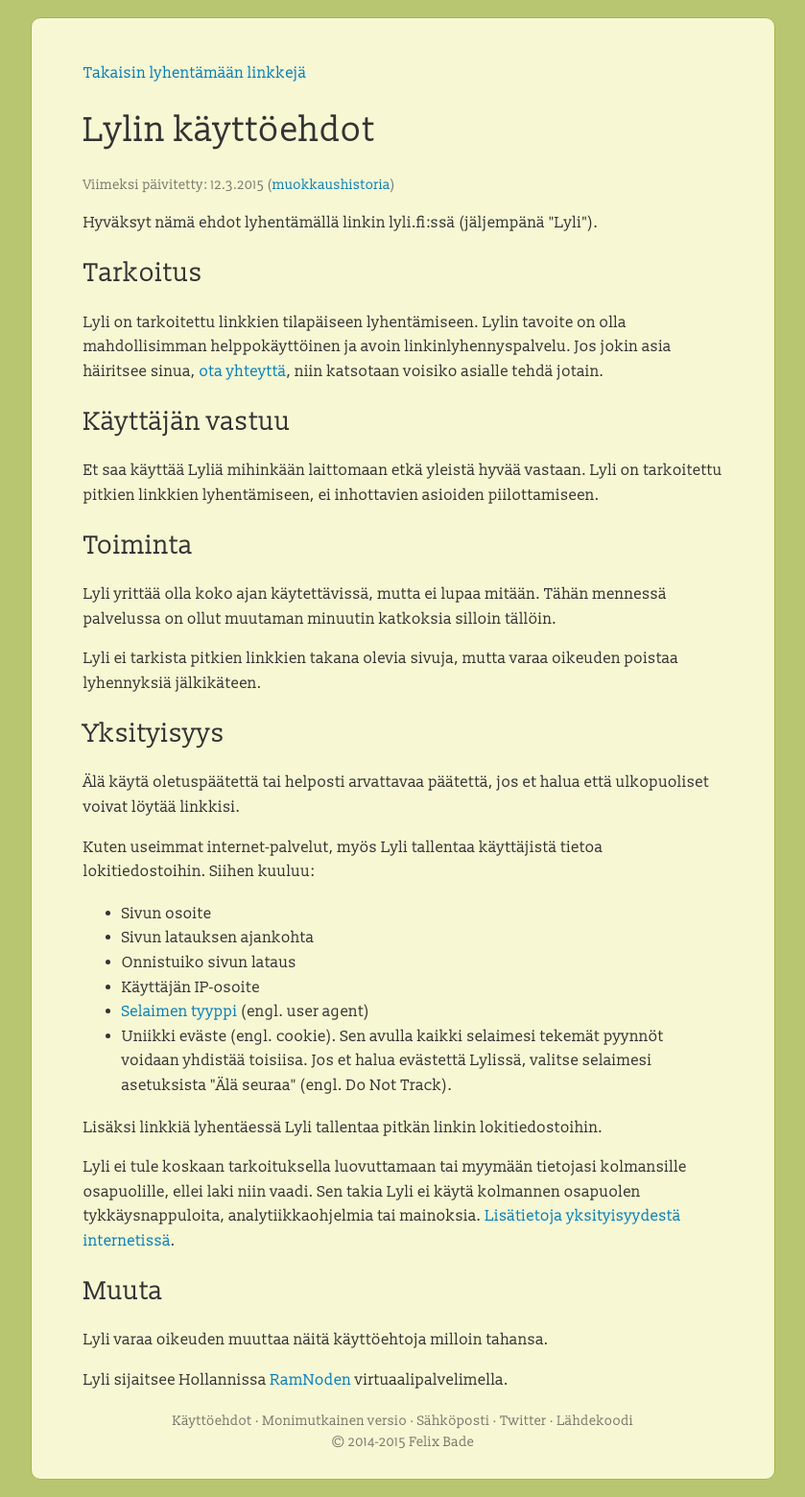
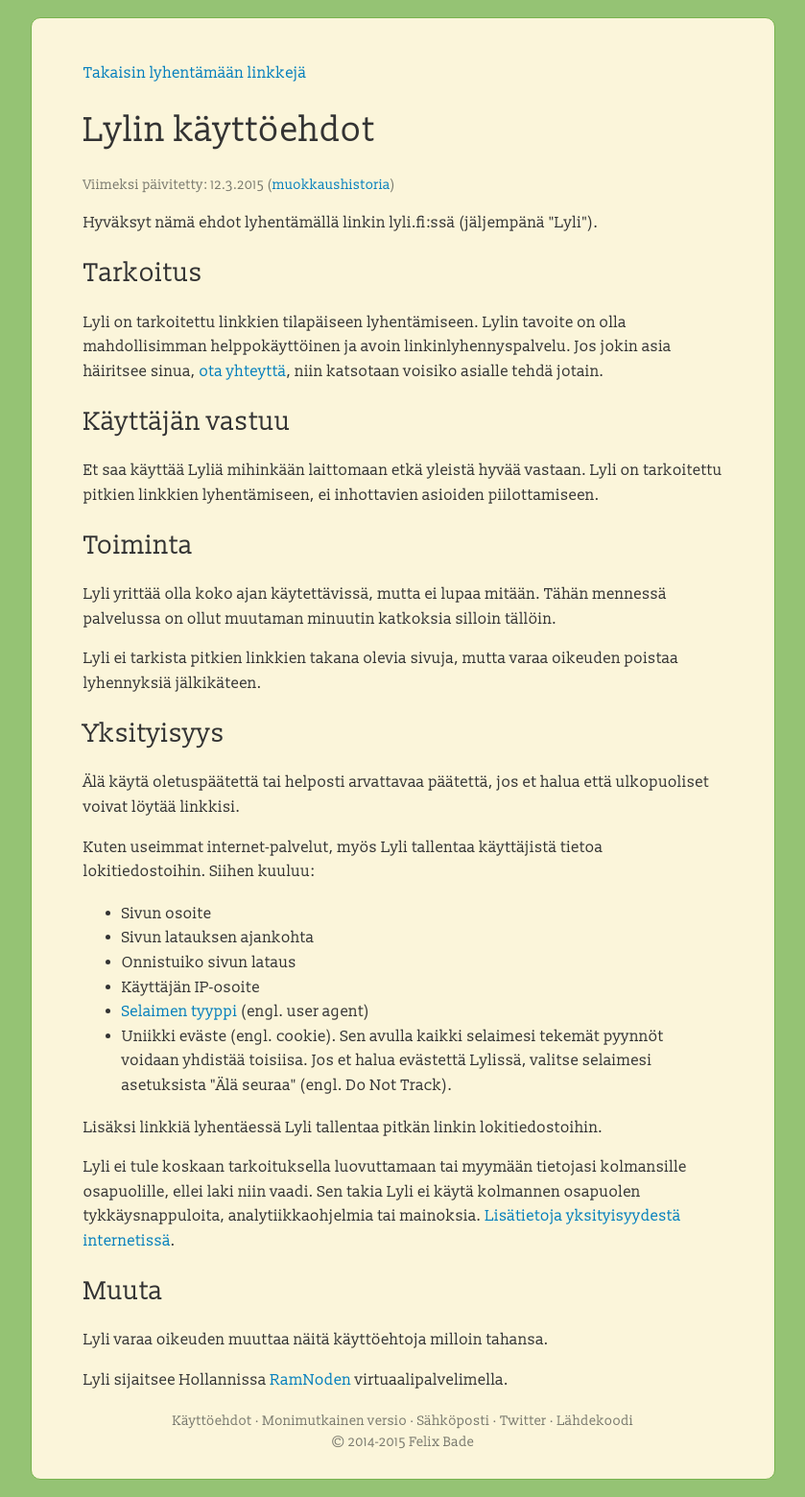
Before and after one commit to felixbade/lyli, a Flask app: page /ehdot/ in a window 1280 px wide. Shown: the whole page at 96% size, without its empty margins (220-1059 px from the left). Run offline with Flask 2, Linux system fonts and the light colour scheme; data that the repository does not hold is empty; parts of the project's set-up code (start-up, migrations or seed data) failed here and were passed over.

Commit message:
Update colors

```diff
--- a/static/style.css
+++ b/static/style.css
@@ -5,7 +5,7 @@ html {
           text-size-adjust: 100%;
 }
 body {
-  background-color: #b8c671;
+  background-color: #95c374;
   color: #333;
   font-family: "Slabo 13px", Georgia, serif;
   font-size: 18px;
@@ -16,9 +16,9 @@ body {
   margin: 1em auto;
   padding: 1.5em 3em;
   max-width: 37em;
-  border: 1px solid #a5b74b;
+  border: 1px solid #79b34f;
   border-radius: 10px;
-  background-color: #f7f7d4;
+  background-color: #fbf5da;
 }
 form,
 div {
--- a/styles/lyli.styl
+++ b/styles/lyli.styl
@@ -3,8 +3,8 @@
 font = "Slabo 13px", Georgia, serif
 
 textcolor = #333
-bgcolor = hsl(70, 43%, 61%)
-contentbgcolor = hsl(60, 70%, 90%)
+bgcolor = hsl(95, 40%, 61%)
+contentbgcolor = hsl(50, 80%, 92%)
 buttoncolor = hsl(120, 43%, 45%)
 buttontextcolor = white
 linkcolor = hsl(200, 100%, 37%)
```
